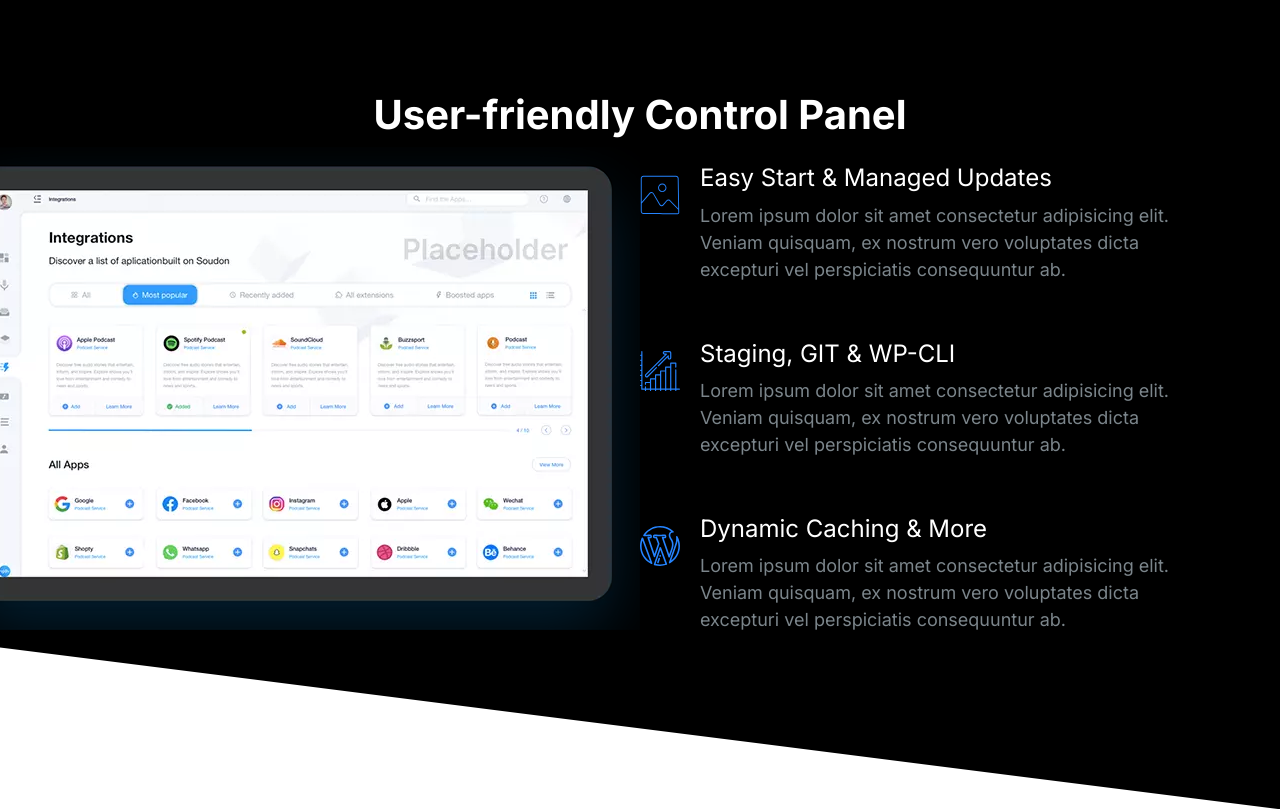
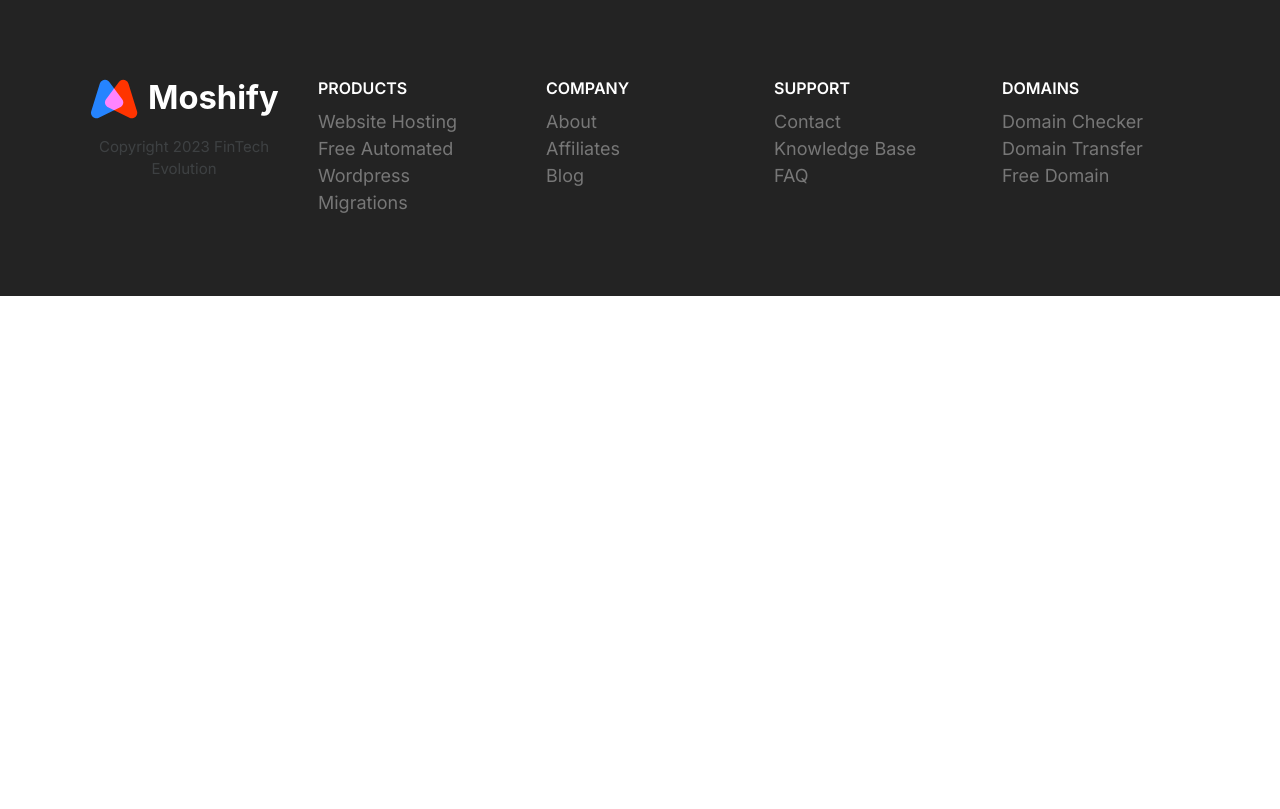
Before and after one commit to khonimovulugbek/Hosting, a plain HTML site: page index.html in a window 1280 px wide. Drawn offline with Linux system fonts and the light colour scheme.

Commit message:
The Footer

```diff
--- a/css/style.css
+++ b/css/style.css
@@ -153,7 +153,6 @@ a {
     list-style-image: url(../images/tick.svg);
     padding-left: 3rem;
     color: var(--color-headings);
-
 }
 
 .list--tick .list__item {
@@ -615,6 +614,7 @@ a {
 
 .block__header {
     text-align: center;
+    margin-bottom: 4rem;
 }
 
 .block__heading {
@@ -711,7 +711,6 @@ a {
 }
 
 /* Hero */
-
 
 .hero__tagline {
     font-size: 2rem;
@@ -811,3 +810,80 @@ a {
         max-width: 700px;
     }
 }
+
+/* Footer */
+
+.footer {
+    background: #232323;
+}
+
+.footer a {
+    color: #777;
+    transition: color 0.3s;
+}
+
+.footer a:hover {
+    color: #fff;
+}
+
+.footer__section {
+    padding: 2rem;
+    border-bottom: 1px solid #393939;
+}
+
+.footer__section .list {
+    margin: 0;
+}
+
+.footer__heading {
+    text-transform: uppercase;
+    font-weight: 600;
+}
+
+.footer__brand {
+    margin-top: 5rem;
+    text-align: center;
+}
+
+.footer__brand img {
+    width: 100%;
+    max-width: 230px;
+
+}
+
+.footer__copyright {
+    font-size: 2.1rem;
+    opacity: 0.3;
+}
+
+@media screen and (min-width: 768px) {
+    .footer__sections {
+        grid-template-columns: repeat(auto-fit, minmax(10rem, 1fr));
+    }
+
+    .footer .collapsible__chevron {
+        display: none;
+    }
+
+    .footer .collapsible__content {
+        opacity: 1;
+        max-height: 100%;
+    }
+
+    .footer__brand {
+        order: -1;
+        margin-top: 1rem;
+    }
+
+    .footer__copyright {
+        font-size: 1.5rem;
+    }
+
+    .footer__section {
+        border: 0;
+    }
+
+    .footer__heading {
+        font-size: 1.6rem;
+    }
+}
--- a/index.html
+++ b/index.html
@@ -13,78 +13,74 @@
         <link rel="stylesheet" href="css/style.css" />
     </head>
     <body>
-        <section class="block block--dark block--skewed-right block-showcase">
-            <header class="block__header">
-              <h2>User-friendly Control Panel</h2>
-            </header>
-            <div class="container grid grid--1x2">
-              <picture class="block-showcase__image">
-                <source
-                  type="image/webp"
-                  srcset="images/ipad.webp 1x, images/ipad@2x.webp 2x"
-                />
-                <source
-                  type="image/png"
-                  srcset="images/ipad.png 1x, images/ipad@2x.png 2x"
-                />
-                <img src="images/ipad.png" alt="" />
-              </picture>
-              <ul class="list">
-                <li>
-                  <div class="media">
-                    <div class="media__image">
-                      <svg class="icon icon--primary">
-                        <use xlink:href="images/sprite.svg#snap"></use>
-                      </svg>
-                    </div>
-                    <div class="media__body">
-                      <h3 class="media__title">Easy Start & Managed Updates</h3>
-                      <p>
-                        Lorem ipsum dolor sit amet consectetur adipisicing elit. Veniam
-                        quisquam, ex nostrum vero voluptates dicta excepturi vel
-                        perspiciatis consequuntur ab.
-                      </p>
-                    </div>
-                  </div>
-                </li>
-                <li>
-                  <div class="media">
-                    <div class="media__image">
-                      <svg class="icon icon--primary">
-                        <use xlink:href="images/sprite.svg#growth"></use>
-                      </svg>
-                    </div>
-                    <div class="media__body">
-                      <h3 class="media__title">Staging, GIT & WP-CLI</h3>
-                      <p>
-                        Lorem ipsum dolor sit amet consectetur adipisicing elit. Veniam
-                        quisquam, ex nostrum vero voluptates dicta excepturi vel
-                        perspiciatis consequuntur ab.
-                      </p>
-                    </div>
-                  </div>
-                </li>
-                <li>
-                  <div class="media">
-                    <div class="media__image">
-                      <svg class="icon icon--primary">
-                        <use xlink:href="images/sprite.svg#wordpress"></use>
-                      </svg>
-                    </div>
-                    <div class="media__body">
-                      <h3 class="media__title">Dynamic Caching & More</h3>
-                      <p>
-                        Lorem ipsum dolor sit amet consectetur adipisicing elit. Veniam
-                        quisquam, ex nostrum vero voluptates dicta excepturi vel
-                        perspiciatis consequuntur ab.
-                      </p>
-                    </div>
-                  </div>
-                </li>
-              </ul>
+        <footer class="block block--dark footer">
+            <div class="container grid footer__sections">
+              <section class="collapsible collapsible--expanded footer__section">
+                <header class="collapsible__header">
+                  <h2 class="collapsible__heading footer__heading">Products</h2>
+                  <svg class="icon icon--white collapsible__chevron">
+                    <use xlink:href="images/sprite.svg#chevron"></use>
+                  </svg>
+                </header>
+                <div class="collapsible__content">
+                  <ul class="list">
+                    <li><a href="#">Website Hosting</a></li>
+                    <li><a href="#">Free Automated Wordpress</a></li>
+                    <li><a href="#">Migrations</a></li>
+                  </ul>
+                </div>
+              </section>
+              <section class="collapsible footer__section">
+                <header class="collapsible__header">
+                  <h2 class="collapsible__heading footer__heading">Company</h2>
+                  <svg class="icon icon--white collapsible__chevron">
+                    <use xlink:href="images/sprite.svg#chevron"></use>
+                  </svg>
+                </header>
+                <div class="collapsible__content">
+                  <ul class="list">
+                    <li><a href="#">About</a></li>
+                    <li><a href="#">Affiliates</a></li>
+                    <li><a href="#">Blog</a></li>
+                  </ul>
+                </div>
+              </section>
+              <section class="collapsible footer__section">
+                <header class="collapsible__header">
+                  <h2 class="collapsible__heading footer__heading">Support</h2>
+                  <svg class="icon icon--white collapsible__chevron">
+                    <use xlink:href="images/sprite.svg#chevron"></use>
+                  </svg>
+                </header>
+                <div class="collapsible__content">
+                  <ul class="list">
+                    <li><a href="#">Contact</a></li>
+                    <li><a href="#">Knowledge Base</a></li>
+                    <li><a href="#">FAQ</a></li>
+                  </ul>
+                </div>
+              </section>
+              <section class="collapsible footer__section">
+                <header class="collapsible__header">
+                  <h2 class="collapsible__heading footer__heading">Domains</h2>
+                  <svg class="icon icon--white collapsible__chevron">
+                    <use xlink:href="images/sprite.svg#chevron"></use>
+                  </svg>
+                </header>
+                <div class="collapsible__content">
+                  <ul class="list">
+                    <li><a href="#">Domain Checker</a></li>
+                    <li><a href="#">Domain Transfer</a></li>
+                    <li><a href="#">Free Domain</a></li>
+                  </ul>
+                </div>
+              </section>
+              <section class="footer__brand">
+                <img src="images/logo.svg" alt="" />
+                <p class="footer__copyright">Copyright 2023 FinTech Evolution</p>
+              </section>
             </div>
-          </section>
-
+          </footer>
 
         <script src="js/main.js"></script>
     </body>
```
Also changed, not shown: components/block-footer.html (added, +68 -0 lines), components/block-testimonials.html (added, +40 -0 lines).
